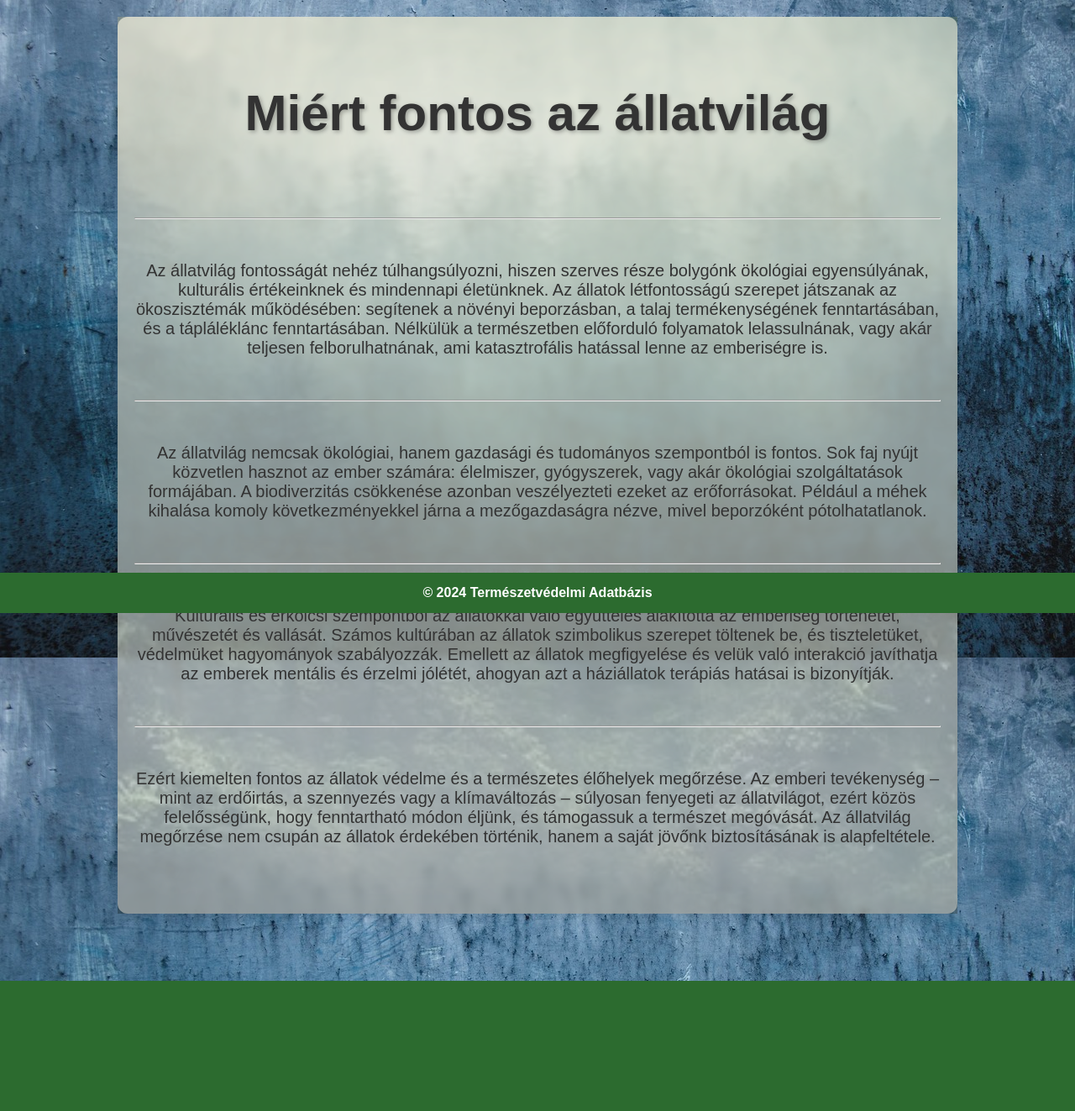
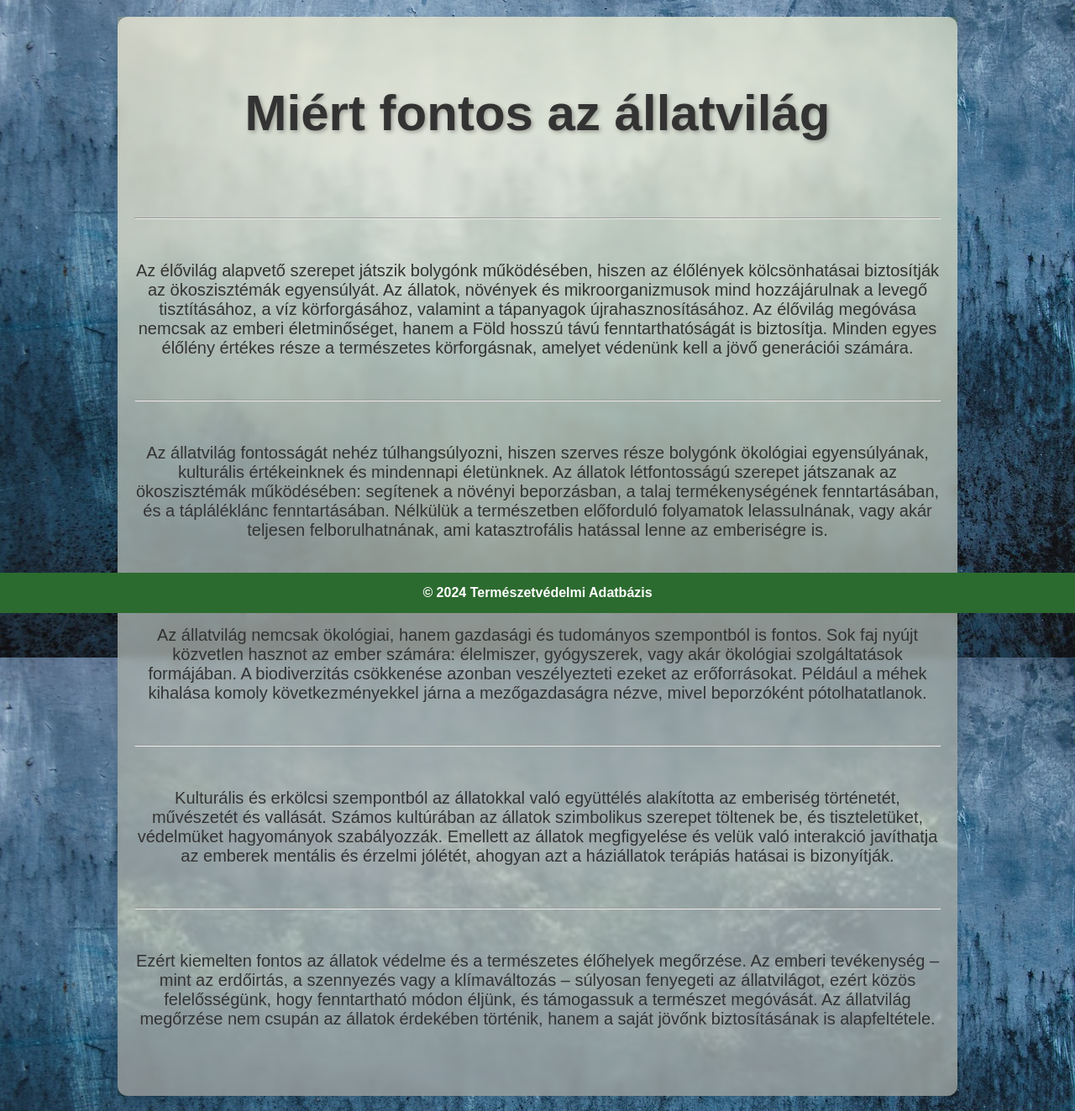
Before and after one commit to szilvasikornel/TermeszetVedelem, a PHP site: page /allapot.php in a window 1280 px wide. Shown: the part 70-1393 px from the top of the page at 84% size. Before the commit the page ends 1238 px from the top, so only its background shows below. Run offline with PHP 8.4, Linux system fonts and the light colour scheme.

Commit message:
Update allapot.php

```diff
--- a/TermeszetVedelem/kategoriakHTML/allapot.php
+++ b/TermeszetVedelem/kategoriakHTML/allapot.php
@@ -18,6 +18,8 @@
                 <hr>
                     <div class="text-container">
                         <ul>
+                            <li>Az élővilág alapvető szerepet játszik bolygónk működésében, hiszen az élőlények kölcsönhatásai biztosítják az ökoszisztémák egyensúlyát. Az állatok, növények és mikroorganizmusok mind hozzájárulnak a levegő tisztításához, a víz körforgásához, valamint a tápanyagok újrahasznosításához. Az élővilág megóvása nemcsak az emberi életminőséget, hanem a Föld hosszú távú fenntarthatóságát is biztosítja. Minden egyes élőlény értékes része a természetes körforgásnak, amelyet védenünk kell a jövő generációi számára.</li>
+                            <hr>
                             <li>Az állatvilág fontosságát nehéz túlhangsúlyozni, hiszen szerves része bolygónk ökológiai egyensúlyának, kulturális értékeinknek és mindennapi életünknek. Az állatok létfontosságú szerepet játszanak az ökoszisztémák működésében: segítenek a növényi beporzásban, a talaj termékenységének fenntartásában, és a tápláléklánc fenntartásában. Nélkülük a természetben előforduló folyamatok lelassulnának, vagy akár teljesen felborulhatnának, ami katasztrofális hatással lenne az emberiségre is.</li>
                             <hr>
                             <li>Az állatvilág nemcsak ökológiai, hanem gazdasági és tudományos szempontból is fontos. Sok faj nyújt közvetlen hasznot az ember számára: élelmiszer, gyógyszerek, vagy akár ökológiai szolgáltatások formájában. A biodiverzitás csökkenése azonban veszélyezteti ezeket az erőforrásokat. Például a méhek kihalása komoly következményekkel járna a mezőgazdaságra nézve, mivel beporzóként pótolhatatlanok.</li>
```
